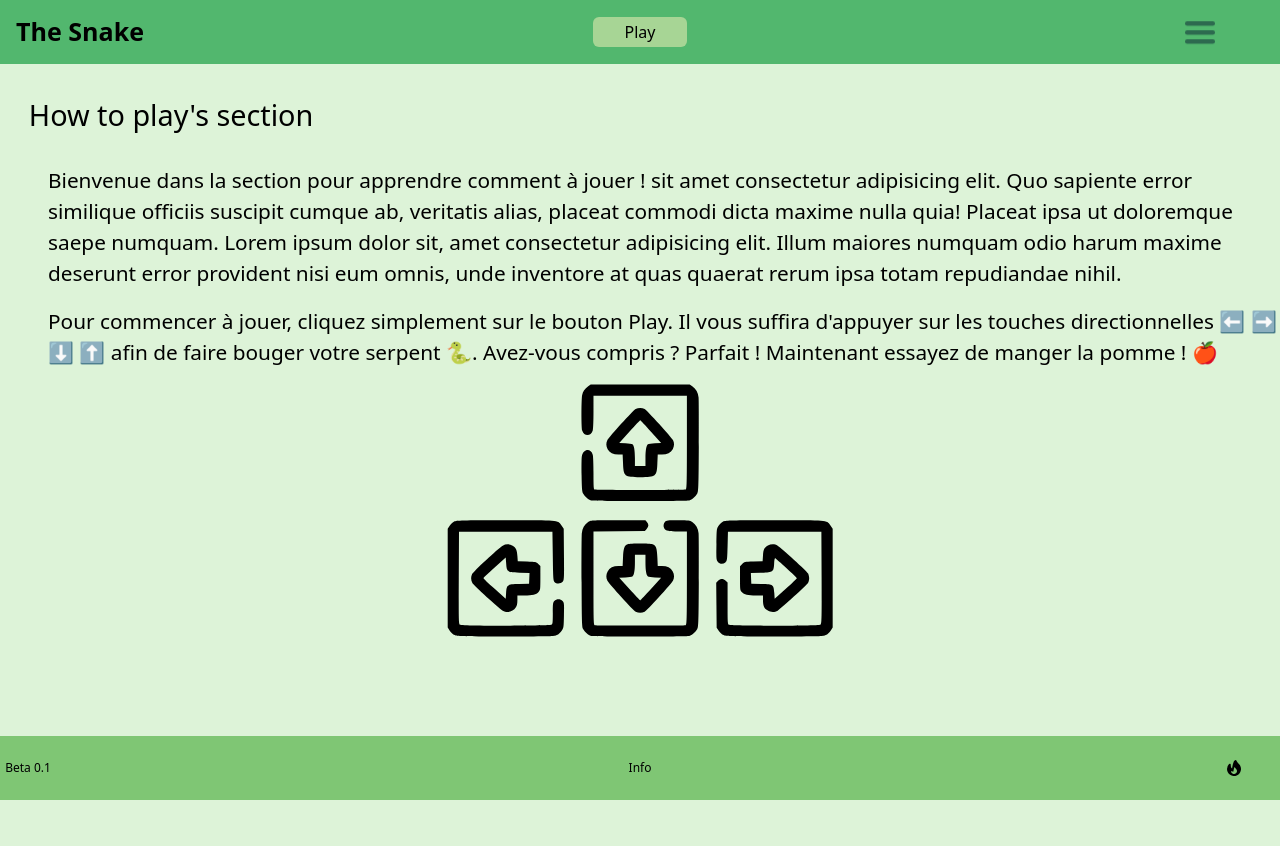
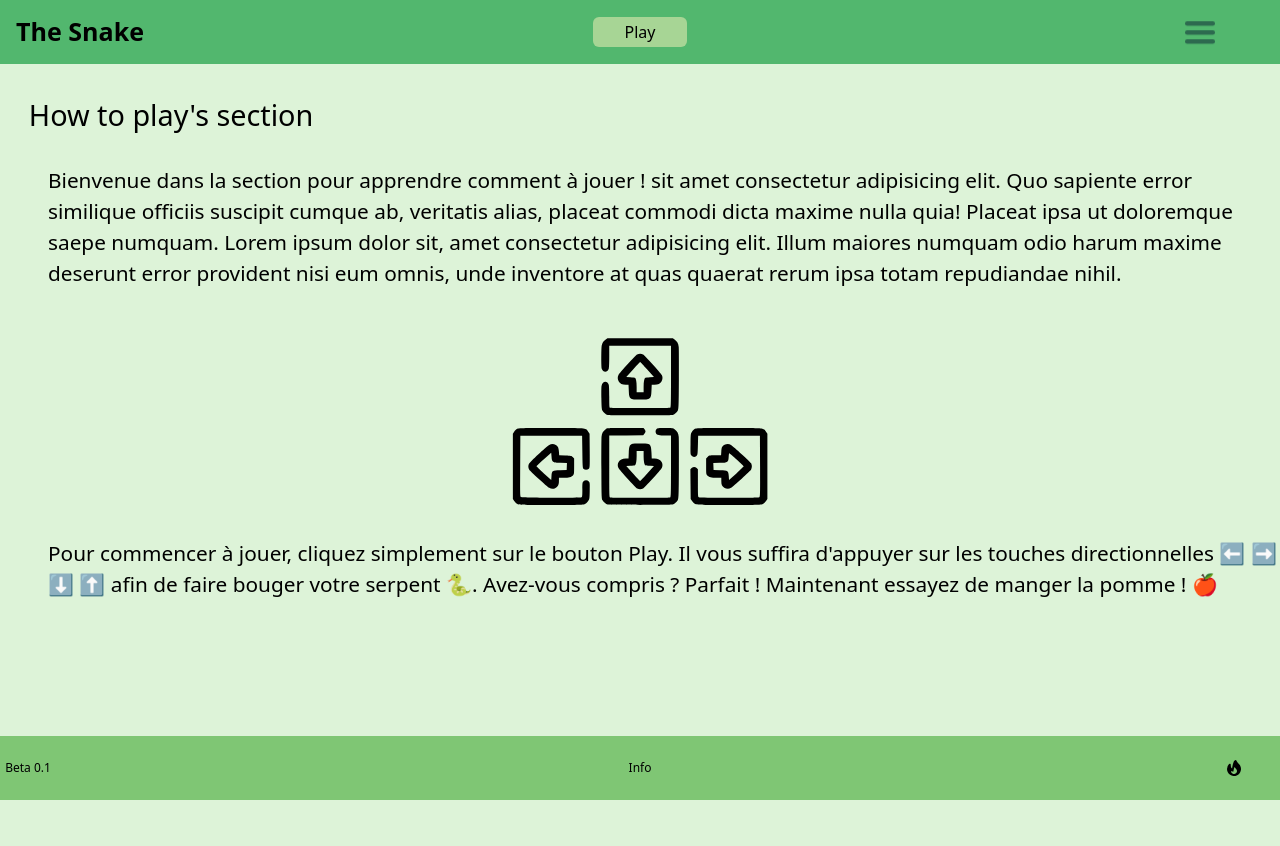
Before and after one commit to MathieuBurnat/snake, a PHP site: page /index.php?page=learn in a window 1280 px wide. After the commit the page ends 800 px from the top, so only its background shows below. Run offline with PHP 8.4, Linux system fonts and the light colour scheme; some libraries are stand-ins or nearby versions.

Commit message:
Update learn.php

```diff
--- a/screens/learn.php
+++ b/screens/learn.php
@@ -2,24 +2,16 @@
     <h1>How to play's section</h1>
 
     <div class="text-aleft">
-        <p> Bienvenue dans la section pour apprendre comment à jouer ! sit amet consectetur adipisicing elit. Quo sapiente error similique officiis suscipit
+        <p> Bienvenue dans la section pour apprendre comment à jouer ! sit amet consectetur adipisicing elit. Quo
+            sapiente error similique officiis suscipit
             cumque
             ab, veritatis alias, placeat commodi dicta maxime nulla quia! Placeat ipsa ut doloremque saepe numquam.
             Lorem
             ipsum dolor sit, amet consectetur adipisicing elit. Illum maiores numquam odio harum maxime deserunt error
             provident nisi eum omnis, unde inventore at quas quaerat rerum ipsa totam repudiandae nihil.</p>
     </div>
-    <div class="text-aright">
-        <p> Pour commencer à jouer, cliquez simplement sur le bouton Play. Il vous suffira d'appuyer sur les touches
-            directionnelles ⬅️ ➡️ ⬇️ ⬆️ afin de faire bouger votre serpent 🐍. Avez-vous compris ? Parfait !
-            Maintenant essayez de manger la pomme ! 🍎
-        </p>
-    </div>
 
-
-    <div class="arrows w-full">
-        <svg class="m-auto" viewBox="-1.952 80.446 513.936 337.234" style="width: 55%; height: 55%;"
-            xmlns="http://www.w3.org/2000/svg">
+    <svg class="m-auto" viewBox="-1.952 80.446 513.936 337.234" style="width: 20%; height: 20%;     margin-top: 2em; margin-bottom: 2em;" xmlns="http://www.w3.org/2000/svg">
         <g transform="matrix(0.1, 0, 0, -0.1, -0.727831, 504.167999)" fill="#000000" stroke="none">
             <title>keys</title>
             <g id="k-up">
@@ -52,6 +44,12 @@
             </g>
         </g>
     </svg>
+
+    <div class="text-aright">
+        <p> Pour commencer à jouer, cliquez simplement sur le bouton Play. Il vous suffira d'appuyer sur les touches
+            directionnelles ⬅️ ➡️ ⬇️ ⬆️ afin de faire bouger votre serpent 🐍. Avez-vous compris ? Parfait !
+            Maintenant essayez de manger la pomme ! 🍎
+        </p>
     </div>
 </div>
 
```
Lines whose indentation alone changed are shown as unchanged.
